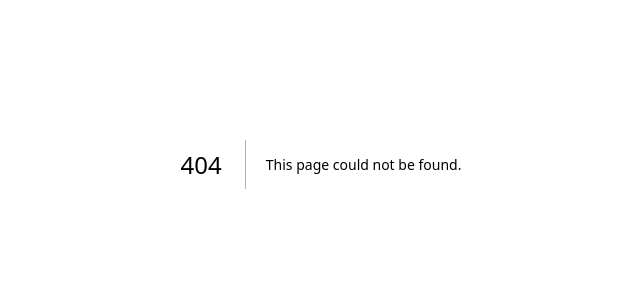
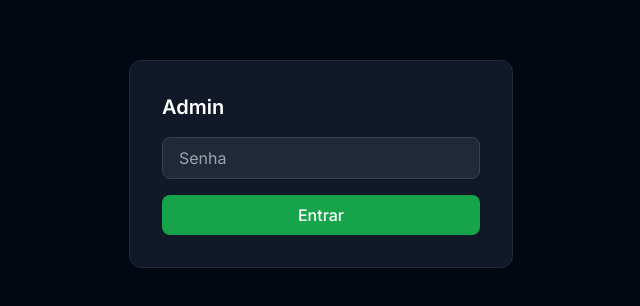
Before and after one commit to LucasLima73/termo-hub, a Next.js app: page /admin/login in a window 1280 px wide. Before the commit this address had no page. Shown: the part 236-542 px from the top of the page, without its empty margins (319-959 px from the left). Built offline with nearby package versions, Linux system fonts and the light colour scheme.

Commit message:
feat: add admin auth middleware and login page

```diff
--- /dev/null
+++ b/app/admin/login/page.tsx
@@ -0,0 +1,45 @@
+'use client'
+
+import { useState } from 'react'
+import { useRouter } from 'next/navigation'
+
+export default function AdminLogin() {
+  const [senha, setSenha] = useState('')
+  const [erro, setErro] = useState('')
+  const router = useRouter()
+
+  function handleSubmit(e: React.FormEvent) {
+    e.preventDefault()
+    if (senha === '123456') {
+      document.cookie = 'admin_session=1; path=/; max-age=86400'
+      router.push('/admin')
+    } else {
+      setErro('Senha incorreta')
+    }
+  }
+
+  return (
+    <div className="min-h-screen bg-gray-950 flex items-center justify-center">
+      <form
+        onSubmit={handleSubmit}
+        className="bg-gray-900 p-8 rounded-xl border border-gray-800 w-full max-w-sm flex flex-col gap-4"
+      >
+        <h1 className="text-white text-xl font-semibold">Admin</h1>
+        <input
+          type="password"
+          placeholder="Senha"
+          value={senha}
+          onChange={e => setSenha(e.target.value)}
+          className="bg-gray-800 text-white px-4 py-2 rounded-lg border border-gray-700 outline-none focus:border-green-500"
+        />
+        {erro && <p className="text-red-400 text-sm">{erro}</p>}
+        <button
+          type="submit"
+          className="bg-green-600 hover:bg-green-500 text-white font-medium py-2 rounded-lg transition-colors"
+        >
+          Entrar
+        </button>
+      </form>
+    </div>
+  )
+}
```
Also changed, not shown: middleware.ts (added, +18 -0 lines).
